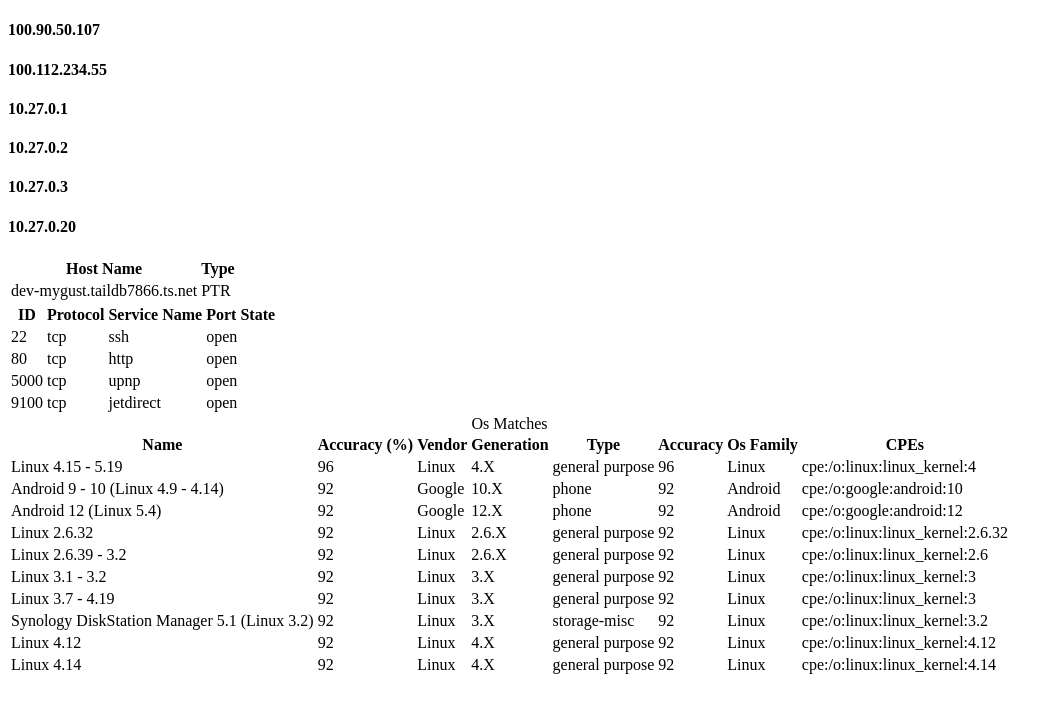
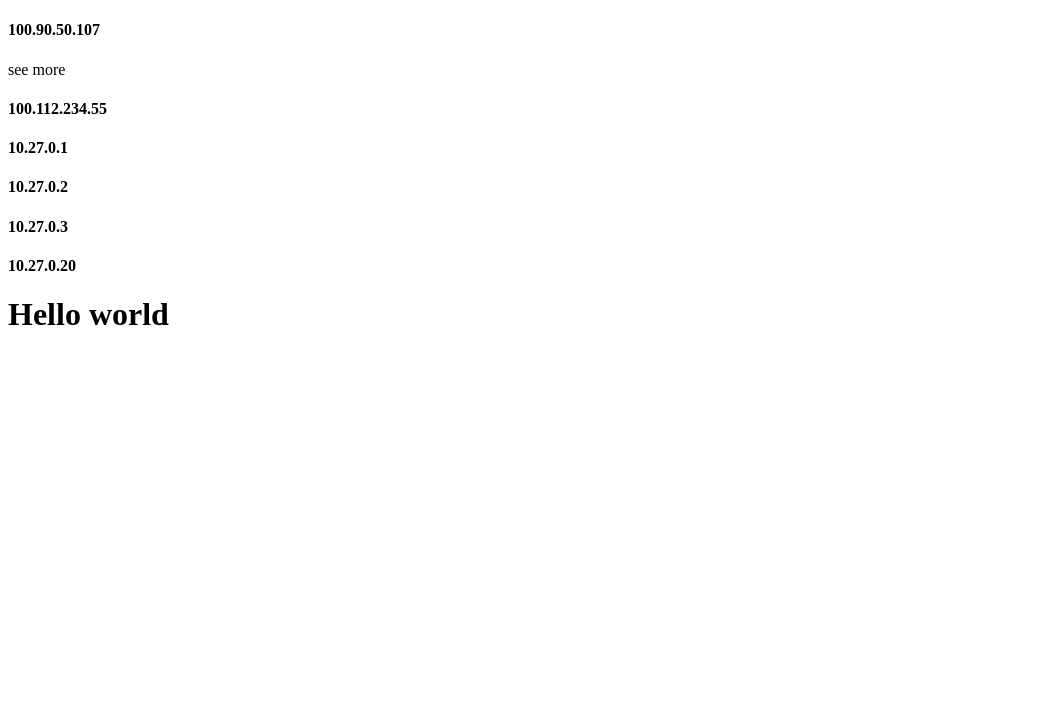
Before and after one commit to HamnYce/THEMY-net, a Next.js app in the folder network_viewer_gui/: page / in a window 1280 px wide. Shown: the top 712 px of the page, without its empty margins (0-1063 px from the left). Built offline with nearby package versions, Linux system fonts and the light colour scheme.

Commit message:
feat: add see more page

```diff
--- a/network_viewer_gui/src/app/page.tsx
+++ b/network_viewer_gui/src/app/page.tsx
@@ -11,15 +11,19 @@ import PortsTable from "@/components/host_tables/ports_table";
 export default function Home() {
   const [selectedHostIndex, setSelectedHostIndex] = useState(0);
   const [hostData, _] = useState([...data1, ...data2]);
+  const [seeMoreDetails, setSeeMoreDetails] = useState(false);
 
   return (
     <main className="flex h-screen w-full columns-2 dark ">
       <div className="min-h-screen bg-background w-96 p-10 list-none overflow-auto">
         {hostData.map((host: Host, index: number) => {
           return (
+            <div key={host.addresses[0].addr} className="flex flex-row">
               <h4
-              key={host.addresses[0].addr}
-              onClick={() => setSelectedHostIndex(index)}
+                onClick={() => {
+                  setSelectedHostIndex(index);
+                  setSeeMoreDetails(false);
+                }}
                 className={
                   "cursor-pointer rounded" +
                   " " +
@@ -30,17 +34,44 @@ export default function Home() {
               >
                 {host.addresses[0].addr}
               </h4>
+              {selectedHostIndex === index && (
+                <>
+                  <div className="w-2"></div>
+                  <p
+                    className="text-foreground text-xs flex flex-col justify-center cursor-pointer"
+                    onClick={() => setSeeMoreDetails(!seeMoreDetails)}
+                  >
+                    see {seeMoreDetails ? "less" : "more"}
+                  </p>
+                </>
+              )}
+            </div>
           );
         })}
       </div>
       <div className="h-screen w-screen bg-background text-foreground p-10 overflow-auto">
-        <HostNamesTable
-          hostnames={hostData[selectedHostIndex].hostnames ?? []}
-        />
-        <PortsTable ports={hostData[selectedHostIndex].ports} />
-        <OSMatchesTable host={hostData[selectedHostIndex]} />
-        {/* // TODO: add addresses table */}
+        {seeMoreDetails ? (
+          <MoreDetailsPage host={hostData[selectedHostIndex]} />
+        ) : (
+          <OverView></OverView>
+        )}
       </div>
     </main>
   );
 }
+
+function OverView() {
+  return <h1>Hello world</h1>;
+}
+
+function MoreDetailsPage({ host }: { host: Host }) {
+  return (
+    <>
+      <HostNamesTable hostnames={host.hostnames ?? []} />
+      <PortsTable ports={host.ports} />
+      {/* // TODO: convert osmatches table to tanstack table */}
+      <OSMatchesTable host={host} />
+      {/* // TODO: add addresses table */}
+    </>
+  );
+}
```
Lines whose indentation alone changed are shown as unchanged.
